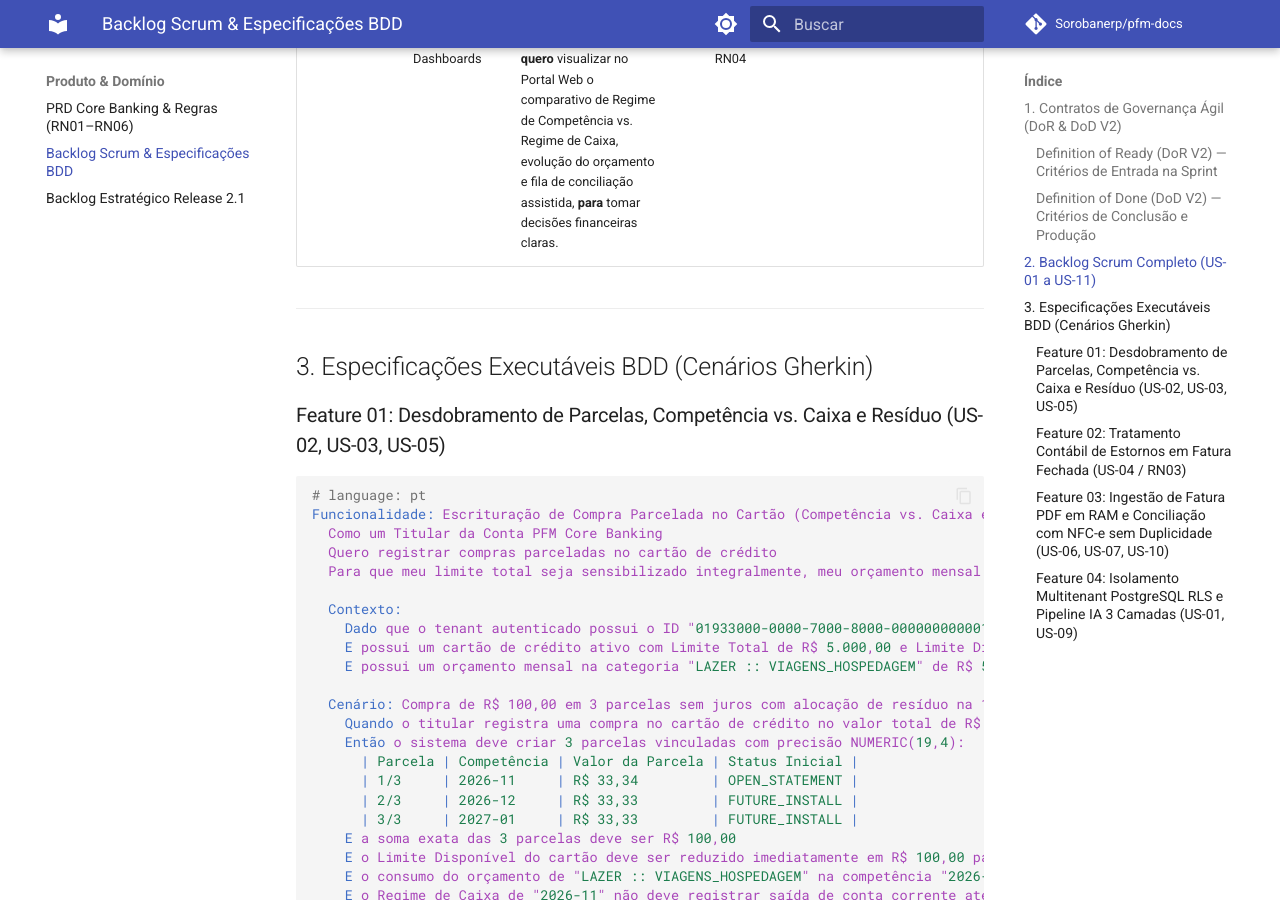
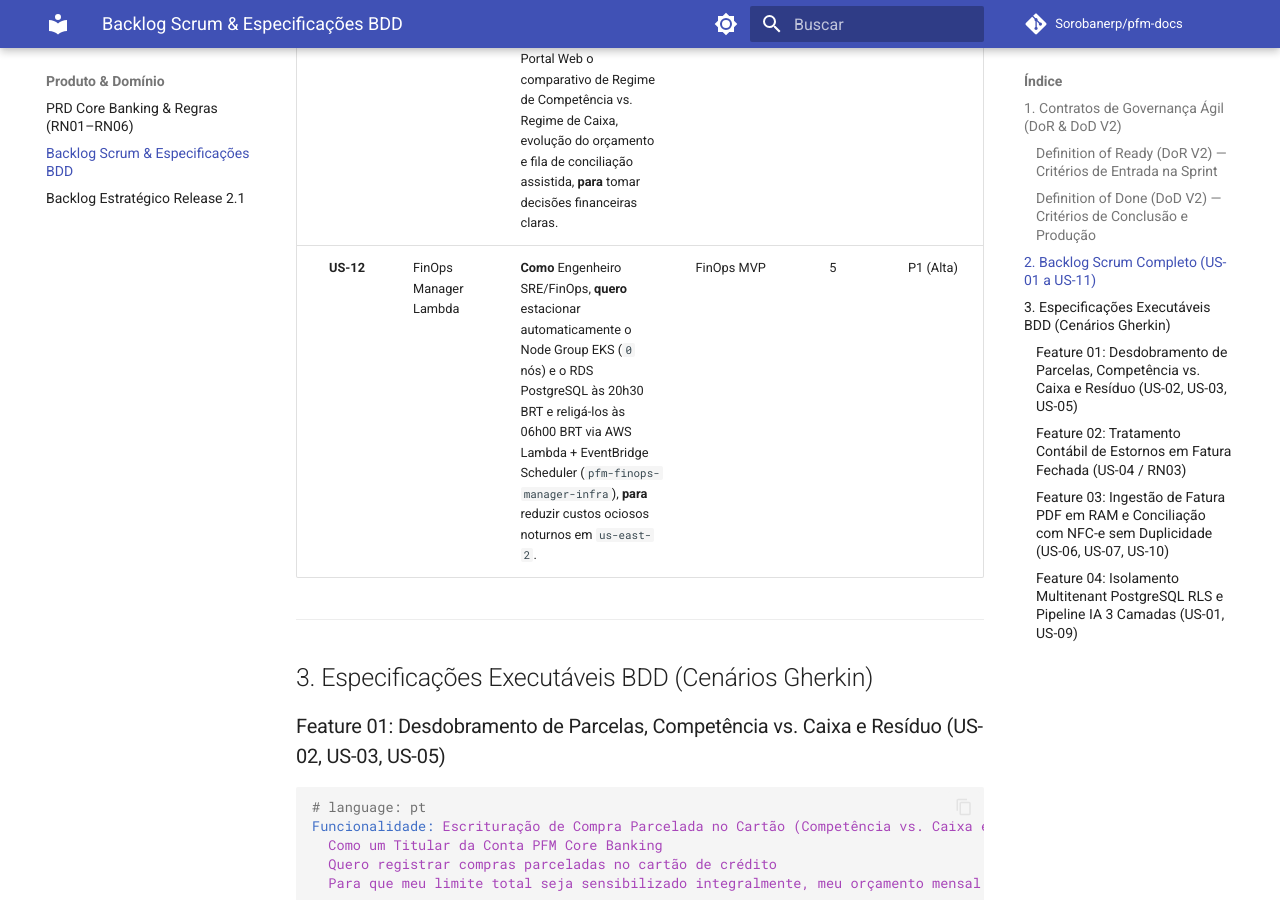
Before and after one commit to Sorobanerp/pfm-docs, an MkDocs documentation site: the page built from docs/product/backlog-bdd.md, in a window 1280 px wide and 900 px high, scrolled down 3903 px. Built offline with MkDocs 1.6.1 and Material for MkDocs 9.7.7, drawn with Linux system fonts in a browser that asks for light colours; comment, search, counter and statistics services are not loaded.

Commit message:
docs(backlog): add US-12 FinOps Manager Lambda (Park 20:30 / Unpark 06:00 BRT)

```diff
--- a/docs/product/backlog-bdd.md
+++ b/docs/product/backlog-bdd.md
@@ -46,6 +46,7 @@ Uma User Story só é considerada **DONE** quando validada automaticamente no pi
 | **US-09** | IA Categorizer 3-Tier | **Como** Titular da Conta, **quero** que minhas transações sejam classificadas automaticamente na Taxonomia Oficial de 2 Níveis pelo pipeline de 3 camadas (Regras $\rightarrow$ ONNX Local $\rightarrow$ LLM), **para** não categorizar gastos manualmente. | Taxonomia 2 Níveis, ADR-001, ADR-004 | 13 | P1 (Alta) |
 | **US-10** | Motor de Conciliação | **Como** Titular da Conta, **quero** que cupons NFC-e, faturas PDF e lançamentos do extrato referentes à mesma compra sejam conciliados sem duplicar meu saldo contábil, **para** manter minha contabilidade íntegra. | RN04, ADR-005 | 13 | P0 (Crítica) |
 | **US-11** | Web Portal & Dashboards | **Como** Titular da Conta, **quero** visualizar no Portal Web o comparativo de Regime de Competência vs. Regime de Caixa, evolução do orçamento e fila de conciliação assistida, **para** tomar decisões financeiras claras. | RN01, RN02, RN04 | 8 | P2 (Média) |
+| **US-12** | FinOps Manager Lambda | **Como** Engenheiro SRE/FinOps, **quero** estacionar automaticamente o Node Group EKS (`0` nós) e o RDS PostgreSQL às 20h30 BRT e religá-los às 06h00 BRT via AWS Lambda + EventBridge Scheduler (`pfm-finops-manager-infra`), **para** reduzir custos ociosos noturnos em `us-east-2`. | FinOps MVP | 5 | P1 (Alta) |
 
 ---
 
```
